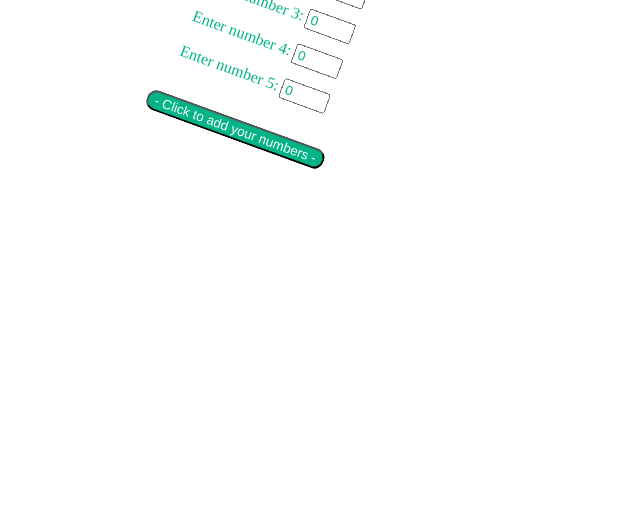
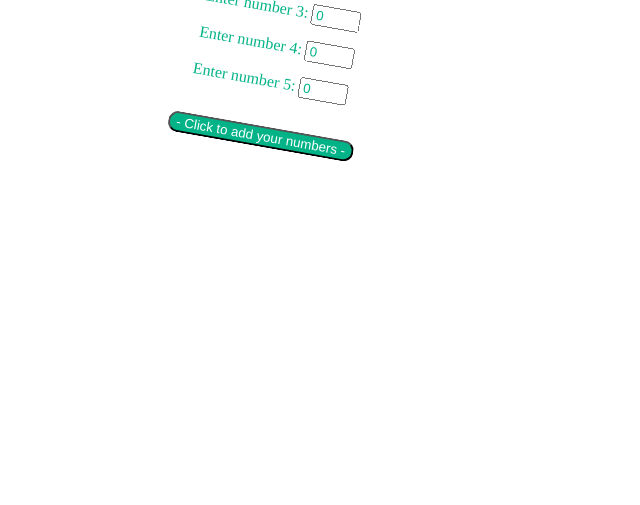
Before and after one commit to blovik/blovik.github.io, a plain HTML site: page dayFour/index.html in a window 1280 px wide. Shown: the part 295-800 px from the top of the page, without its empty margins (353-993 px from the left). Drawn offline with Linux system fonts and the light colour scheme.

Commit message:
change div rotate to 10deg

```diff
--- a/dayFour/css/style.css
+++ b/dayFour/css/style.css
@@ -16,7 +16,6 @@ h2 {
 .container {
 	position: relative;
 	top: 100px;
-	//left: 200px;
 	text-align: center;
 	-ms-transform: translate(50px,100px); /* IE 9 */
    	-webkit-transform: translate(50px,100px); /* Safari */
@@ -24,9 +23,9 @@ h2 {
 	-ms-transform: translate(50px,100px); /* IE 9 */
    	-webkit-transform: translate(50px,100px); /* Safari */
     transform: translate(50px,100px);
-    -ms-transform: rotate(20deg); /* IE 9 */
-    -webkit-transform: rotate(20deg); /* Safari */
-    transform: rotate(20deg);
+    -ms-transform: rotate(10deg); /* IE 9 */
+    -webkit-transform: rotate(10deg); /* Safari */
+    transform: rotate(10deg);
 }
 
 .btn {
```
